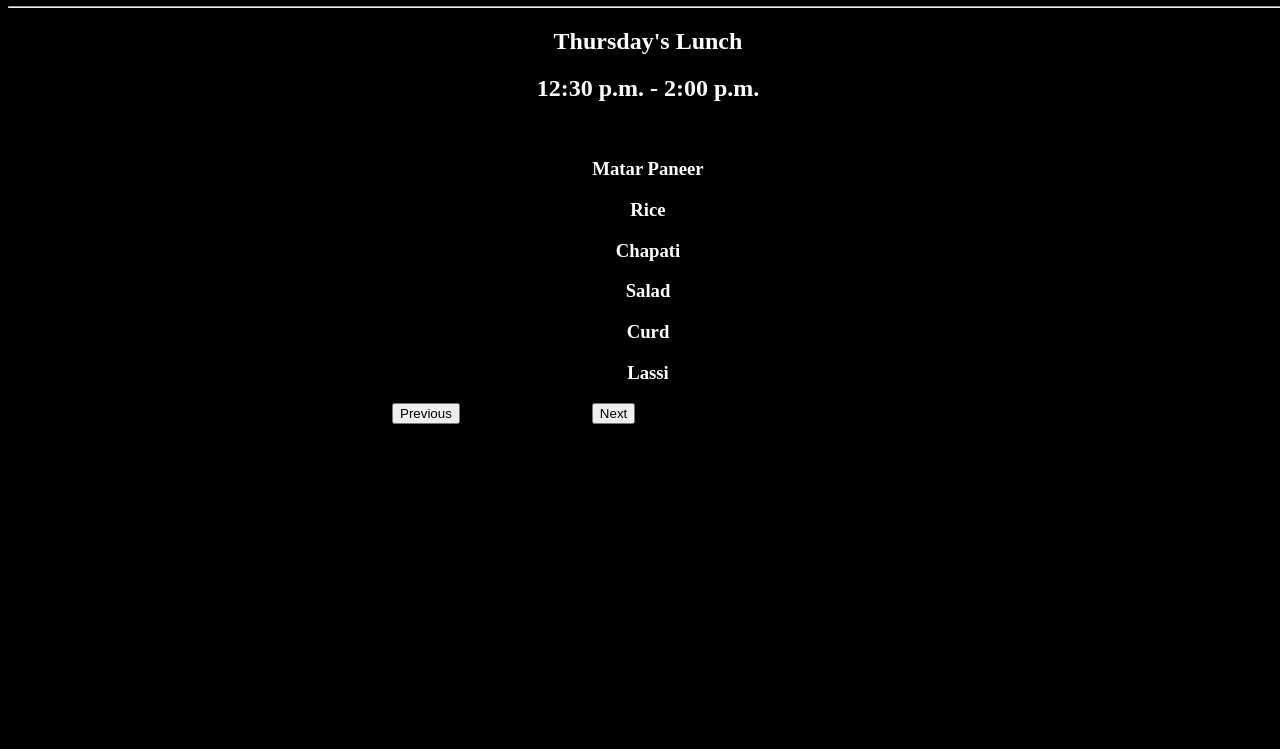
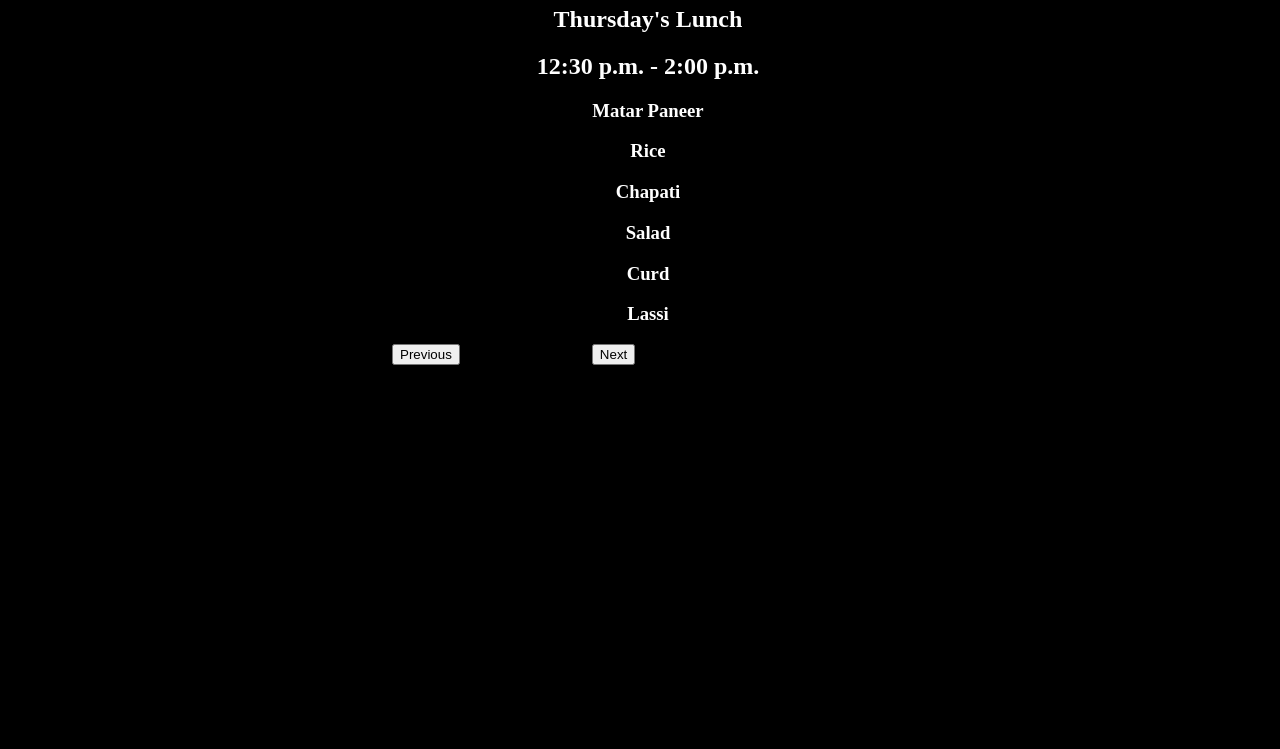
Before and after one commit to aaryanrajputhere/whatsinmymess, a plain HTML site: page Home.html in a window 1280 px wide. Shown: the part 80-829 px from the top of the page. Drawn offline with Linux system fonts and the light colour scheme.

Commit message:
Home.html

```diff
--- a/Home.html
+++ b/Home.html
@@ -8,11 +8,8 @@
   </head>
   <body>
     <h1>What's In My Mess?</h1>
-    <hr style = "color:white">
     <h2 id="currentMeal"></h2>
-
     <h2 id="currentTiming"></h2>
-    <br>
     <div id="menuContainer"></div>
 
     <button id="Previous">Previous</button>
```
